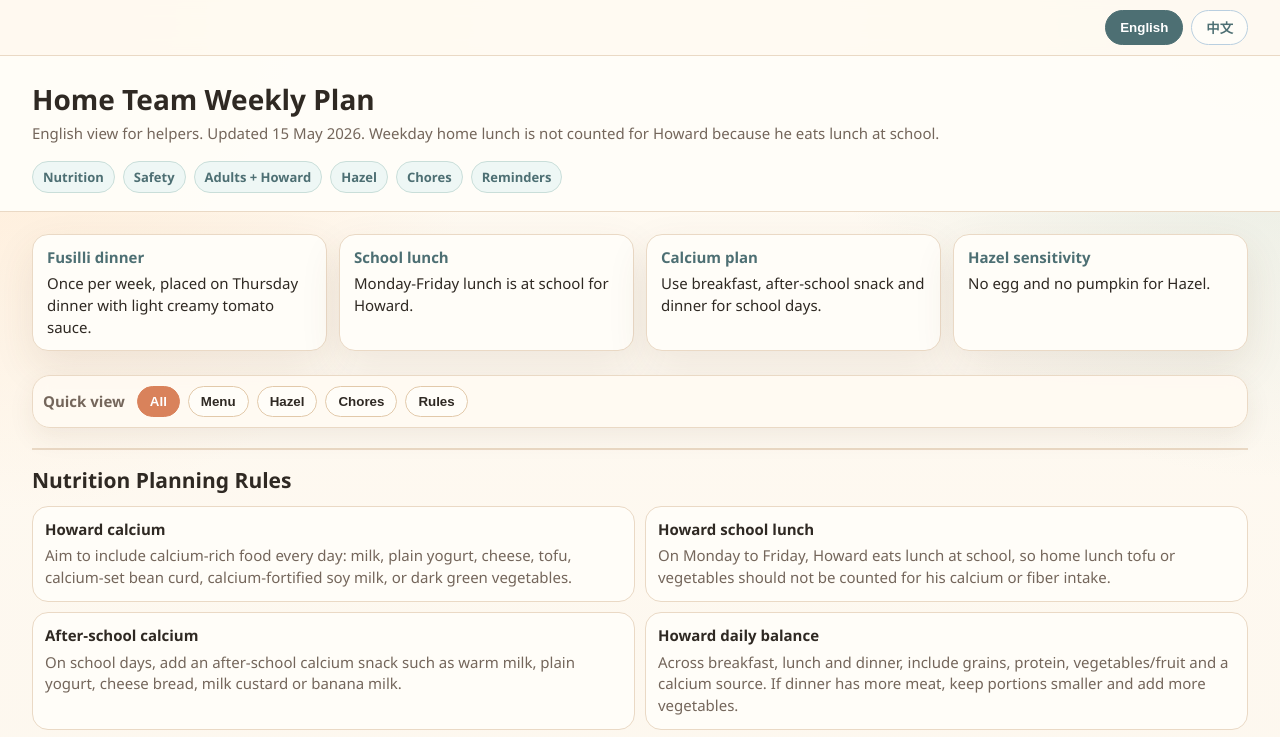
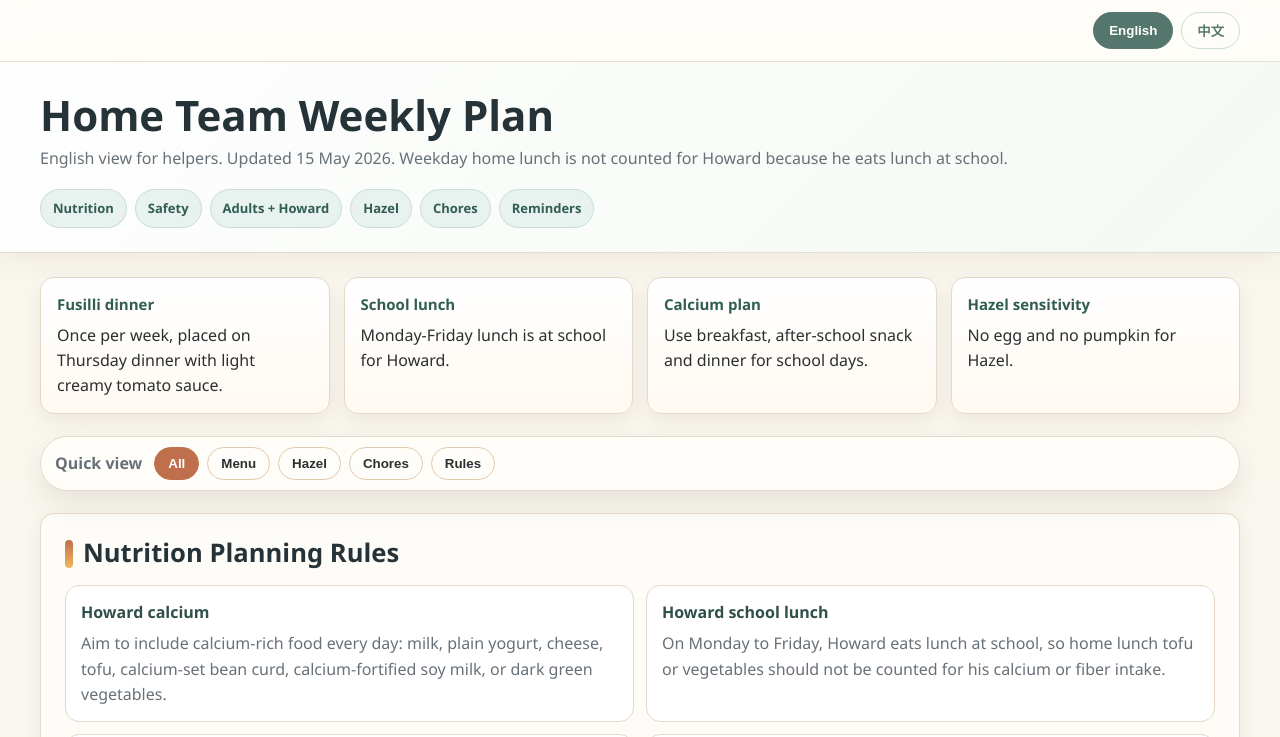
Before and after one commit to kincheungchi0-create/home-team-weekly-plan, a plain HTML site: page index.html in a window 1280 px wide. Shown: the top 737 px of the page. Drawn offline with Linux system fonts and the light colour scheme.

Commit message:
Improve weekly plan readability and warmth

```diff
--- a/index.html
+++ b/index.html
@@ -6,167 +6,207 @@
   <title>Home Team Weekly Plan</title>
   <style>
     :root {
-      --ink: #2f2923;
-      --muted: #74665b;
-      --line: #ead9c5;
-      --paper: #fffaf2;
-      --blue: #4d6f73;
-      --blue-soft: #eef7f5;
-      --green-soft: #eef7e7;
-      --rose-soft: #fff0ec;
-      --amber-soft: #fff3d8;
-      --table-head: #f7e7ce;
-      --card: #fffdf8;
-      --warm: #d9825b;
-      --shadow: 0 16px 40px rgba(95, 64, 38, 0.10);
+      --ink: #2b2f32;
+      --muted: #687078;
+      --line: #e5d8c8;
+      --paper: #fbf7ef;
+      --surface: #ffffff;
+      --surface-soft: #f7fbf8;
+      --sage: #55766c;
+      --sage-soft: #e8f2ee;
+      --clay: #bf6f4b;
+      --clay-soft: #f7e7dc;
+      --sun: #f0b85a;
+      --sun-soft: #fff5db;
+      --rose-soft: #fff0ee;
+      --table-head: #f1ede4;
+      --card: #fffdf9;
+      --shadow: 0 18px 44px rgba(59, 47, 35, 0.11);
+      --shadow-soft: 0 8px 22px rgba(59, 47, 35, 0.08);
+      --radius: 14px;
     }
 
     * { box-sizing: border-box; }
 
+    html {
+      scroll-behavior: smooth;
+    }
+
     body {
       margin: 0;
-      background:
-        radial-gradient(circle at top left, rgba(255, 204, 153, 0.35), transparent 32rem),
-        radial-gradient(circle at top right, rgba(151, 190, 177, 0.28), transparent 30rem),
-        linear-gradient(180deg, #fffaf2 0%, #f6efe3 46%, #fff8ed 100%);
+      background: linear-gradient(180deg, #fbf7ef 0%, #f3f7f4 52%, #fbf3ea 100%);
       color: var(--ink);
       font-family: "Aptos", "Segoe UI", "Helvetica Neue", Arial, sans-serif;
-      font-size: 15px;
-      line-height: 1.45;
+      font-size: 16px;
+      line-height: 1.58;
+      text-rendering: optimizeLegibility;
     }
 
     .language-switch {
       position: sticky;
       top: 0;
-      z-index: 30;
+      z-index: 40;
       display: flex;
       justify-content: flex-end;
       gap: 8px;
-      padding: 10px 32px;
-      background: rgba(255, 250, 242, 0.94);
-      border-bottom: 1px solid var(--line);
-      backdrop-filter: blur(10px);
+      padding: 12px clamp(16px, 4vw, 40px);
+      background: rgba(255, 253, 249, 0.94);
+      border-bottom: 1px solid rgba(229, 216, 200, 0.82);
+      backdrop-filter: blur(14px);
     }
 
     .language-switch button {
-      border: 1px solid #b9cfe0;
+      border: 1px solid #c9dcd5;
       background: var(--card);
-      color: var(--blue);
+      color: var(--sage);
       border-radius: 999px;
-      padding: 7px 14px;
+      padding: 8px 15px;
       font-weight: 700;
       cursor: pointer;
+      transition: background 160ms ease, color 160ms ease, transform 160ms ease;
     }
 
+    .language-switch button:hover { transform: translateY(-1px); }
+
     .language-switch button.active {
-      background: var(--blue);
+      background: var(--sage);
       color: #ffffff;
-      border-color: var(--blue);
+      border-color: var(--sage);
     }
 
     [hidden] { display: none !important; }
 
     header {
-      padding: 28px 32px 18px;
-      background: rgba(255, 253, 248, 0.97);
-      border-bottom: 1px solid var(--line);
+      padding: 30px clamp(16px, 4vw, 40px) 24px;
+      background:
+        linear-gradient(135deg, rgba(255, 255, 255, 0.94), rgba(244, 250, 246, 0.92)),
+        linear-gradient(90deg, rgba(191, 111, 75, 0.13), rgba(85, 118, 108, 0.12));
+      border-bottom: 1px solid rgba(229, 216, 200, 0.9);
       position: sticky;
-      top: 49px;
-      z-index: 10;
+      top: 57px;
+      z-index: 20;
+      box-shadow: 0 8px 28px rgba(59, 47, 35, 0.07);
     }
 
     h1 {
       margin: 0 0 8px;
-      font-size: 28px;
+      font-size: clamp(28px, 4vw, 42px);
       line-height: 1.1;
       letter-spacing: 0;
+      color: #253238;
     }
 
     .subtitle {
       color: var(--muted);
       margin: 0;
-      max-width: 1000px;
+      max-width: 980px;
+      font-size: 16px;
     }
 
     nav {
       display: flex;
       flex-wrap: wrap;
       gap: 8px;
-      margin-top: 16px;
+      margin-top: 18px;
     }
 
     nav a {
-      color: var(--blue);
-      background: var(--blue-soft);
-      border: 1px solid #c9ded9;
+      color: #315d55;
+      background: rgba(232, 242, 238, 0.96);
+      border: 1px solid #c7ddd5;
       border-radius: 999px;
-      padding: 6px 10px;
+      padding: 8px 12px;
       text-decoration: none;
-      font-weight: 600;
+      font-weight: 750;
       font-size: 13px;
+      transition: background 160ms ease, border-color 160ms ease, transform 160ms ease;
+    }
+
+    nav a:hover {
+      background: #ffffff;
+      border-color: #9dbbb2;
+      transform: translateY(-1px);
     }
 
     main {
-      padding: 22px 32px 44px;
-      max-width: 1800px;
+      padding: 24px clamp(16px, 4vw, 40px) 56px;
+      max-width: 1680px;
       margin: 0 auto;
     }
 
     section {
-      margin: 0 0 28px;
-      padding: 18px 0 0;
-      border-top: 2px solid var(--line);
+      margin: 0 0 30px;
+      padding: 24px;
+      border: 1px solid rgba(229, 216, 200, 0.9);
+      border-radius: var(--radius);
+      background: rgba(255, 253, 249, 0.82);
+      box-shadow: var(--shadow-soft);
     }
 
     h2 {
-      margin: 0 0 12px;
-      font-size: 21px;
+      margin: 0 0 16px;
+      font-size: clamp(21px, 2vw, 26px);
       line-height: 1.2;
       letter-spacing: 0;
+      color: #253238;
+      display: flex;
+      align-items: center;
+      gap: 10px;
+    }
+
+    h2::before {
+      content: "";
+      width: 8px;
+      height: 28px;
+      border-radius: 999px;
+      background: linear-gradient(180deg, var(--clay), var(--sun));
+      flex: 0 0 auto;
     }
 
     .summary {
       display: grid;
-      grid-template-columns: repeat(4, minmax(190px, 1fr));
-      gap: 12px;
-      margin-bottom: 24px;
+      grid-template-columns: repeat(4, minmax(210px, 1fr));
+      gap: 14px;
+      margin-bottom: 22px;
     }
 
     .summary-item {
       border: 1px solid var(--line);
-      background: var(--card);
-      border-radius: 16px;
-      padding: 12px 14px;
-      box-shadow: var(--shadow);
+      background: linear-gradient(180deg, #ffffff, #fffaf2);
+      border-radius: var(--radius);
+      padding: 15px 16px;
+      box-shadow: var(--shadow-soft);
+      min-height: 112px;
     }
 
     .summary-item strong {
       display: block;
-      margin-bottom: 4px;
-      color: var(--blue);
+      margin-bottom: 6px;
+      color: #315d55;
+      font-size: 15px;
     }
 
     .reader-tools {
       position: sticky;
-      top: 137px;
-      z-index: 9;
+      top: 167px;
+      z-index: 15;
       display: flex;
       flex-wrap: wrap;
       align-items: center;
       gap: 8px;
-      margin: 0 0 20px;
-      padding: 10px;
-      background: rgba(255, 250, 242, 0.92);
+      margin: 0 0 22px;
+      padding: 10px 12px;
+      background: rgba(255, 253, 249, 0.94);
       border: 1px solid var(--line);
-      border-radius: 18px;
-      backdrop-filter: blur(10px);
-      box-shadow: 0 10px 26px rgba(95, 64, 38, 0.08);
+      border-radius: 999px;
+      backdrop-filter: blur(14px);
+      box-shadow: 0 12px 28px rgba(59, 47, 35, 0.10);
     }
 
     .reader-tools span {
       color: var(--muted);
       font-weight: 700;
-      margin-right: 4px;
+      margin: 0 4px 0 2px;
     }
 
     .reader-tools button {
@@ -174,36 +214,38 @@
       background: var(--card);
       color: var(--ink);
       border-radius: 999px;
-      padding: 7px 12px;
+      padding: 8px 13px;
       font-weight: 700;
       cursor: pointer;
+      transition: background 160ms ease, border-color 160ms ease, color 160ms ease;
     }
 
     .reader-tools button.active {
-      background: var(--warm);
-      border-color: var(--warm);
+      background: var(--clay);
+      border-color: var(--clay);
       color: #ffffff;
     }
 
     .rule-list {
       display: grid;
-      grid-template-columns: repeat(2, minmax(260px, 1fr));
-      gap: 10px;
+      grid-template-columns: repeat(2, minmax(280px, 1fr));
+      gap: 12px;
       margin: 0;
       padding: 0;
       list-style: none;
     }
 
     .rule-list li {
-      background: var(--card);
+      background: var(--surface);
       border: 1px solid var(--line);
-      border-radius: 16px;
-      padding: 12px;
+      border-radius: var(--radius);
+      padding: 14px 15px;
     }
 
     .rule-list strong {
       display: block;
-      margin-bottom: 5px;
+      margin-bottom: 6px;
+      color: #2f4f49;
     }
 
     .rule-list span {
@@ -212,14 +254,14 @@
 
     .critical li {
       background: var(--rose-soft);
-      border-color: #f3c2bc;
+      border-color: #efbbb3;
     }
 
     .table-wrap {
       overflow-x: auto;
       border: 1px solid var(--line);
-      background: var(--card);
-      border-radius: 16px;
+      background: var(--surface);
+      border-radius: var(--radius);
       box-shadow: var(--shadow);
     }
 
@@ -230,23 +272,28 @@
     }
 
     th, td {
-      border: 1px solid var(--line);
-      padding: 10px;
+      border: 1px solid #eadfd1;
+      padding: 12px;
       vertical-align: top;
       text-align: left;
     }
 
     th {
       background: var(--table-head);
-      color: #153754;
-      font-weight: 700;
+      color: #2c3d45;
+      font-weight: 800;
       position: sticky;
-      top: 153px;
+      top: 225px;
       z-index: 2;
+      box-shadow: inset 0 -1px 0 #d7cbbb;
     }
 
     tbody tr:nth-child(even) td {
-      background: #fbfdff;
+      background: #fbfcf9;
+    }
+
+    tbody tr:hover td {
+      background: #fff8ea;
     }
 
     .menu-table td:nth-child(5) {
@@ -258,36 +305,51 @@
     }
 
     .note {
-      background: var(--amber-soft);
+      background: var(--sun-soft);
       border: 1px solid #ead795;
-      border-radius: 16px;
-      padding: 12px 14px;
+      border-radius: var(--radius);
+      padding: 13px 15px;
       color: #51441d;
-      margin: 0 0 14px;
+      margin: 0 0 16px;
+      font-weight: 650;
     }
 
     .is-filtered-out {
       display: none !important;
     }
 
+    @media (max-width: 1180px) {
+      .summary {
+        grid-template-columns: repeat(2, minmax(220px, 1fr));
+      }
+
+      .reader-tools {
+        top: 185px;
+      }
+
+      th {
+        top: 242px;
+      }
+    }
+
     @media (max-width: 900px) {
       .language-switch { padding-left: 16px; padding-right: 16px; }
       header, main { padding-left: 16px; padding-right: 16px; }
       .summary, .rule-list { grid-template-columns: 1fr; }
-      h1 { font-size: 24px; }
-      .reader-tools { top: 126px; }
-      th { top: 190px; }
+      .reader-tools { top: 176px; }
+      th { top: 232px; }
+      section { padding: 18px; }
     }
 
     @media (max-width: 760px) {
-      body { font-size: 14px; }
+      body { font-size: 15px; }
       .language-switch {
         justify-content: center;
         padding: 8px 12px;
       }
       header {
         position: static;
-        padding-top: 22px;
+        padding-top: 24px;
       }
       nav {
         display: grid;
@@ -304,6 +366,9 @@
         gap: 10px;
         margin-bottom: 14px;
       }
+      .summary-item {
+        min-height: 0;
+      }
       .reader-tools {
         position: sticky;
         top: 48px;
@@ -319,7 +384,7 @@
       }
       section {
         margin-bottom: 22px;
-        padding-top: 14px;
+        padding: 16px;
       }
       .table-wrap {
         overflow: visible;
@@ -339,20 +404,20 @@
       }
       tr {
         margin: 0 0 14px;
-        padding: 12px;
+        padding: 13px 14px;
         background: var(--card);
         border: 1px solid var(--line);
-        border-radius: 18px;
+        border-radius: var(--radius);
         box-shadow: var(--shadow);
       }
       tr::before {
         content: attr(data-day);
         display: inline-flex;
         margin-bottom: 8px;
-        padding: 5px 10px;
+        padding: 5px 11px;
         border-radius: 999px;
-        background: var(--blue-soft);
-        color: var(--blue);
+        background: var(--sage-soft);
+        color: var(--sage);
         font-weight: 800;
       }
       td {
@@ -367,7 +432,7 @@
         content: attr(data-label);
         display: block;
         margin-bottom: 4px;
-        color: var(--warm);
+        color: var(--clay);
         font-size: 12px;
         font-weight: 800;
         letter-spacing: 0.02em;
@@ -380,10 +445,14 @@
     }
 
     @media print {
-      .language-switch, nav { display: none; }
+      .language-switch, nav, .reader-tools { display: none; }
       header { position: static; }
       body { background: #fff; }
       main { padding: 0; }
+      section {
+        box-shadow: none;
+        border: 1px solid #ddd;
+      }
       section { break-inside: avoid; }
       th { position: static; }
     }
```
